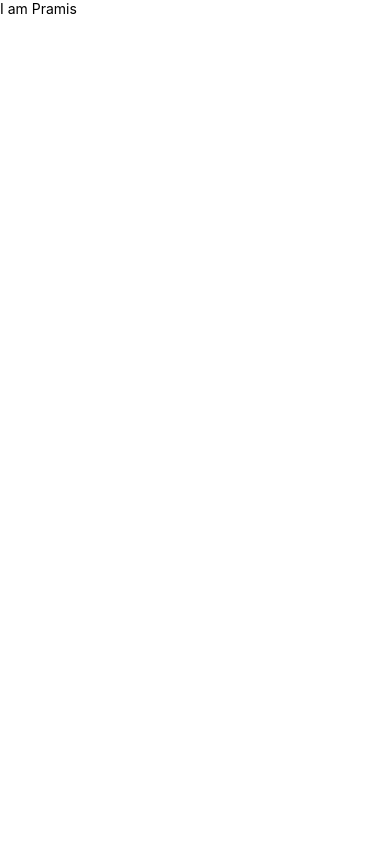
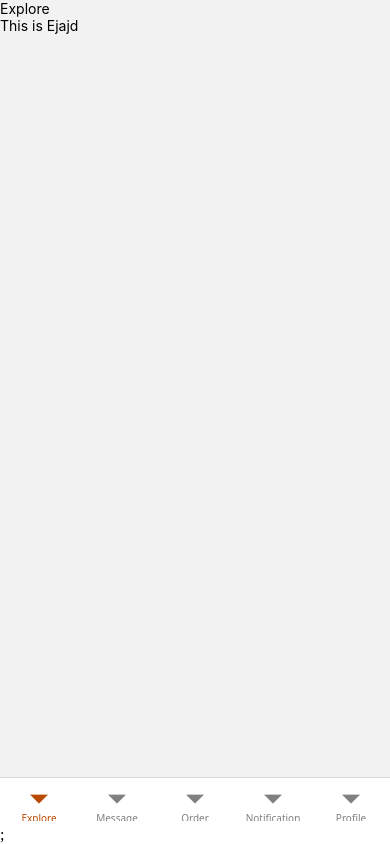
Before and after one commit to PramisGrg/Kalachhetra-mob, a React Native app: screen /Explore in a window 390 px wide. Built offline with nearby package versions, Linux system fonts and the light colour scheme.

Commit message:
feat: layout configuration

```diff
--- a/App.tsx
+++ b/App.tsx
@@ -1,16 +1,15 @@
 import React from 'react';
-import {Text, View} from 'react-native';
-import {SafeAreaProvider, SafeAreaView} from 'react-native-safe-area-context';
+import BottomTabNavigator from './src/navigations/bottom-tab-navigator';
+import {NavigationContainer} from '@react-navigation/native';
+import {SafeAreaProvider} from 'react-native-safe-area-context';
 
-function App(): React.JSX.Element {
+function App() {
   return (
-    <SafeAreaProvider>
-      <SafeAreaView>
-        <View>
-          <Text>I am Pramis</Text>
-        </View>
-      </SafeAreaView>
-    </SafeAreaProvider>
+    <NavigationContainer>
+      <SafeAreaProvider>
+        <BottomTabNavigator />;
+      </SafeAreaProvider>
+    </NavigationContainer>
   );
 }
 
--- /dev/null
+++ b/src/navigations/bottom-tab-navigator.tsx
@@ -0,0 +1,28 @@
+import React from 'react';
+import {createBottomTabNavigator} from '@react-navigation/bottom-tabs';
+import Explore from '../screens/home/explore/index';
+import Profile from '../screens/home/profile/index';
+import Message from '../screens/home/message';
+import Order from '../screens/home/order';
+import Notification from '../screens/home/notification';
+
+const Tab = createBottomTabNavigator();
+
+function BottomTabNavigator() {
+  return (
+    <Tab.Navigator
+      screenOptions={() => ({
+        headerShown: false,
+        tabBarActiveTintColor: '#ba4a03',
+        tabBarInactiveTintColor: 'gray',
+      })}>
+      <Tab.Screen name="Explore" component={Explore} />
+      <Tab.Screen name="Message" component={Message} />
+      <Tab.Screen name="Order" component={Order} />
+      <Tab.Screen name="Notification" component={Notification} />
+      <Tab.Screen name="Profile" component={Profile} />
+    </Tab.Navigator>
+  );
+}
+
+export default BottomTabNavigator;
--- /dev/null
+++ b/src/screens/home/explore/index.tsx
@@ -0,0 +1,18 @@
+import {View, Text} from 'react-native';
+import React from 'react';
+import {SafeAreaProvider, SafeAreaView} from 'react-native-safe-area-context';
+
+const Explore = () => {
+  return (
+    <SafeAreaProvider>
+      <SafeAreaView>
+        <View>
+          <Text>Explore</Text>
+          <Text>This is Ejajd</Text>
+        </View>
+      </SafeAreaView>
+    </SafeAreaProvider>
+  );
+};
+
+export default Explore;
--- /dev/null
+++ b/src/screens/home/message/index.tsx
@@ -0,0 +1,12 @@
+import {View, Text} from 'react-native';
+import React from 'react';
+
+const Message = () => {
+  return (
+    <View>
+      <Text>Message</Text>
+    </View>
+  );
+};
+
+export default Message;
--- /dev/null
+++ b/src/screens/home/notification/index.tsx
@@ -0,0 +1,12 @@
+import {View, Text} from 'react-native';
+import React from 'react';
+
+const Notification = () => {
+  return (
+    <View>
+      <Text>Notification</Text>
+    </View>
+  );
+};
+
+export default Notification;
--- /dev/null
+++ b/src/screens/home/order/index.tsx
@@ -0,0 +1,12 @@
+import {View, Text} from 'react-native';
+import React from 'react';
+
+const Order = () => {
+  return (
+    <View>
+      <Text>Order</Text>
+    </View>
+  );
+};
+
+export default Order;
--- /dev/null
+++ b/src/screens/home/profile/index.tsx
@@ -0,0 +1,12 @@
+import {View, Text} from 'react-native';
+import React from 'react';
+
+const Profile = () => {
+  return (
+    <View>
+      <Text>Profile</Text>
+    </View>
+  );
+};
+
+export default Profile;
```
Also changed, not shown: package.json (+6 -1 lines), src/screens/auth/login/index.tsx (added, +12 -0 lines), src/screens/auth/register/index.tsx (added, +12 -0 lines), src/navigations/app-navigator.tsx (added), src/navigations/auth-navigator.tsx (added), 1 other file (tests, documents, lock files or other folders).
